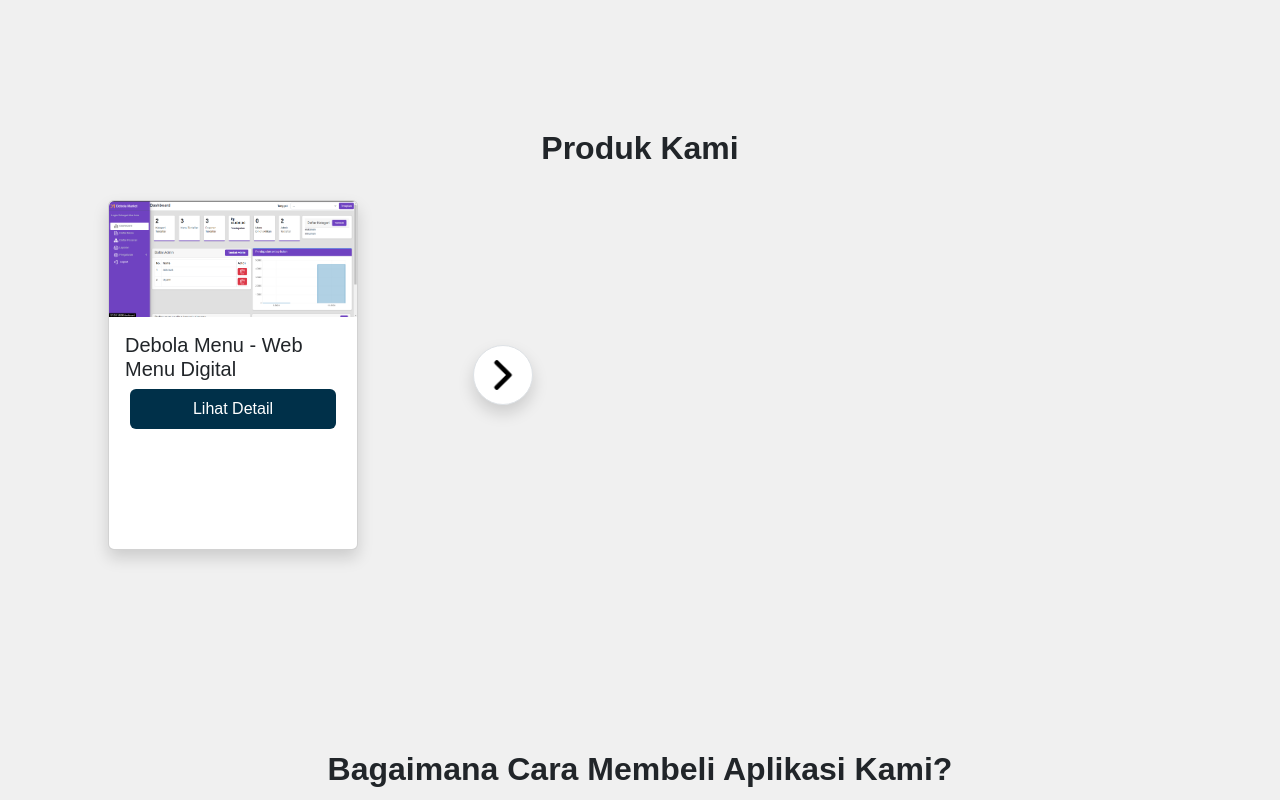
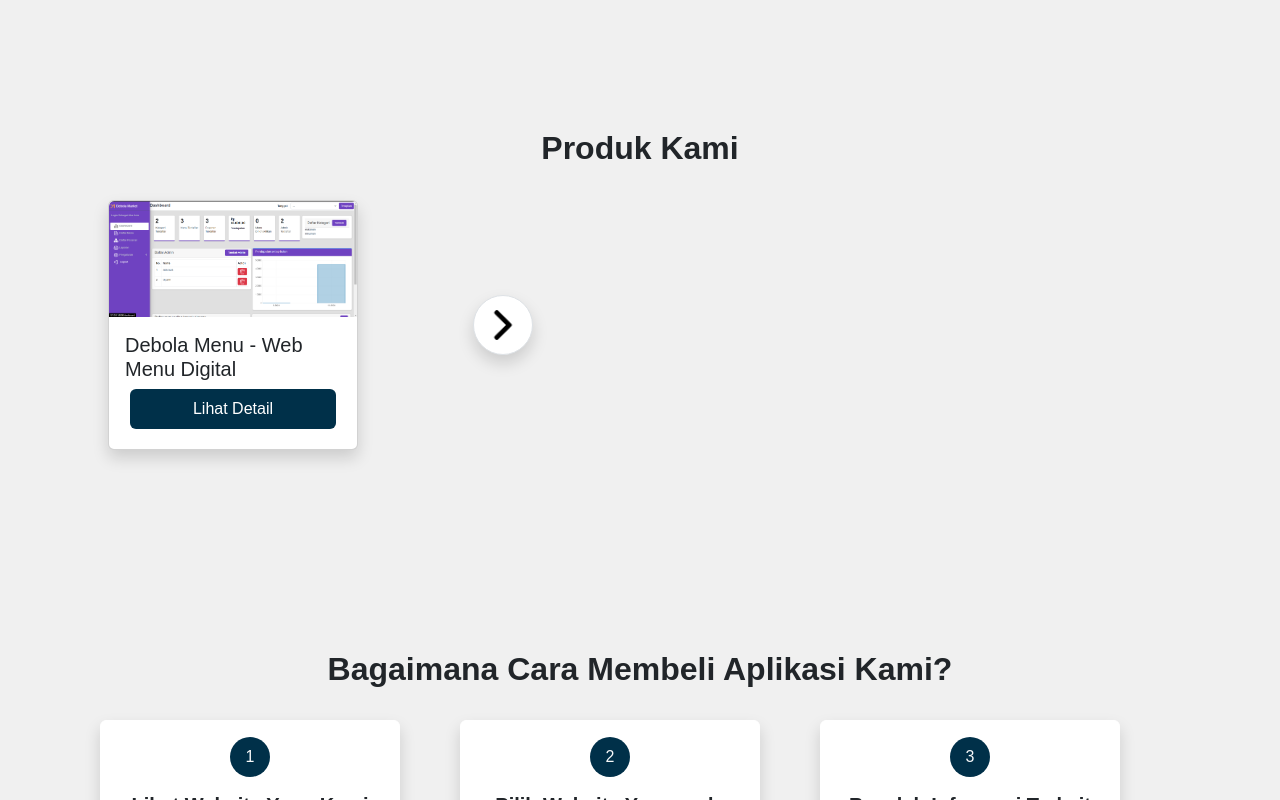
Before and after one commit to AbaAulaZahiq/debola-market, a plain HTML site: page index.html in a window 1280 px wide. Shown: the part 2000-2800 px from the top of the page. Drawn offline with Linux system fonts and the light colour scheme.

Commit message:
fixing little bug in index

```diff
--- a/index.html
+++ b/index.html
@@ -226,7 +226,7 @@
           </div>
 
 
-         <div class=" h-350px h-30px-mob m-2 center-center w-250px w-100pers-mob">
+         <div class=" h-250px h-30px-mob m-2 center-center w-250px w-100pers-mob">
             <a href="portfolio.html" class="shadow border mx-5 circle-60px bg-white desktop-tablet">
               <img src="icon/right-arrow (1).png" width="30px" class="" title="Berpindah Ke Halaman Produk">
             </a>
```
